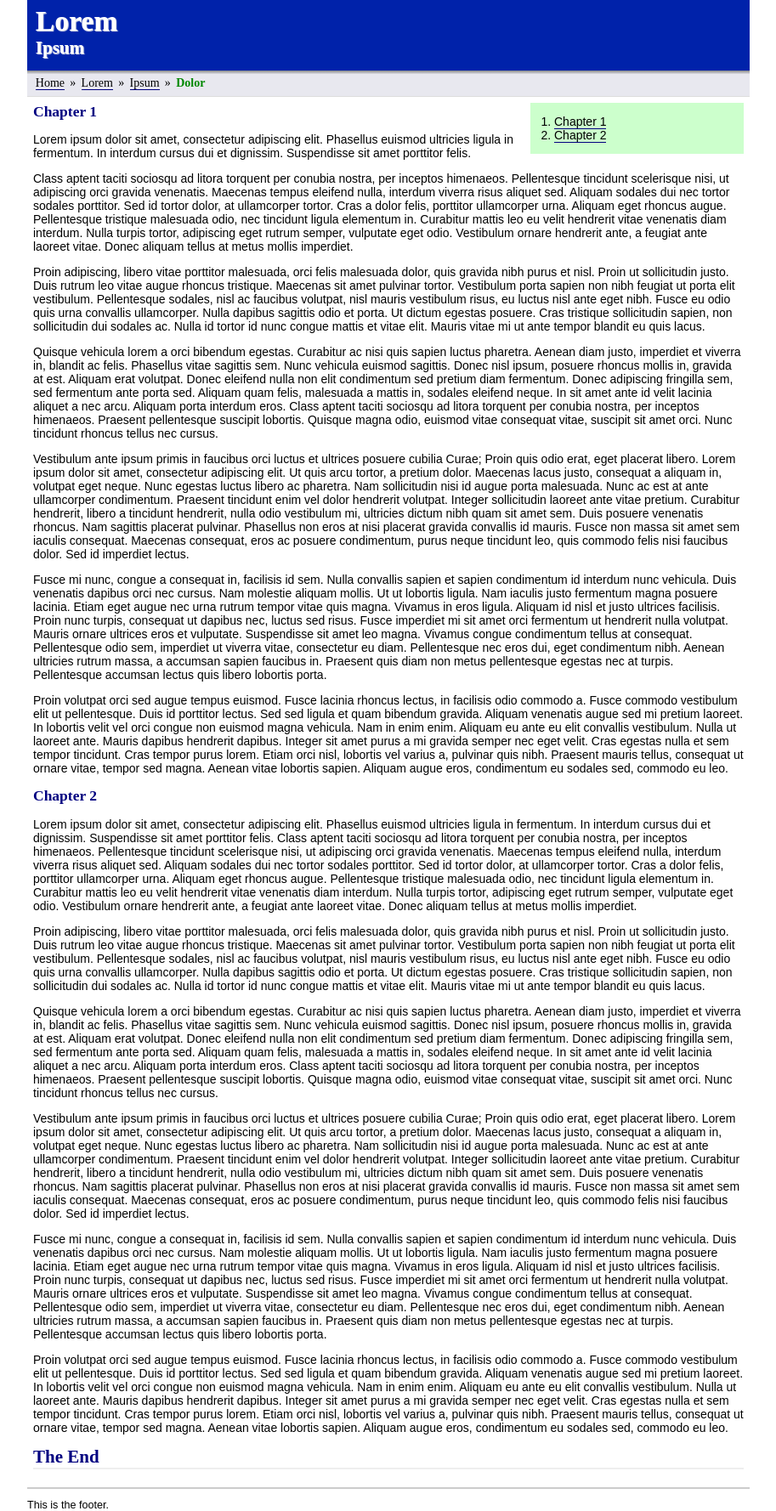
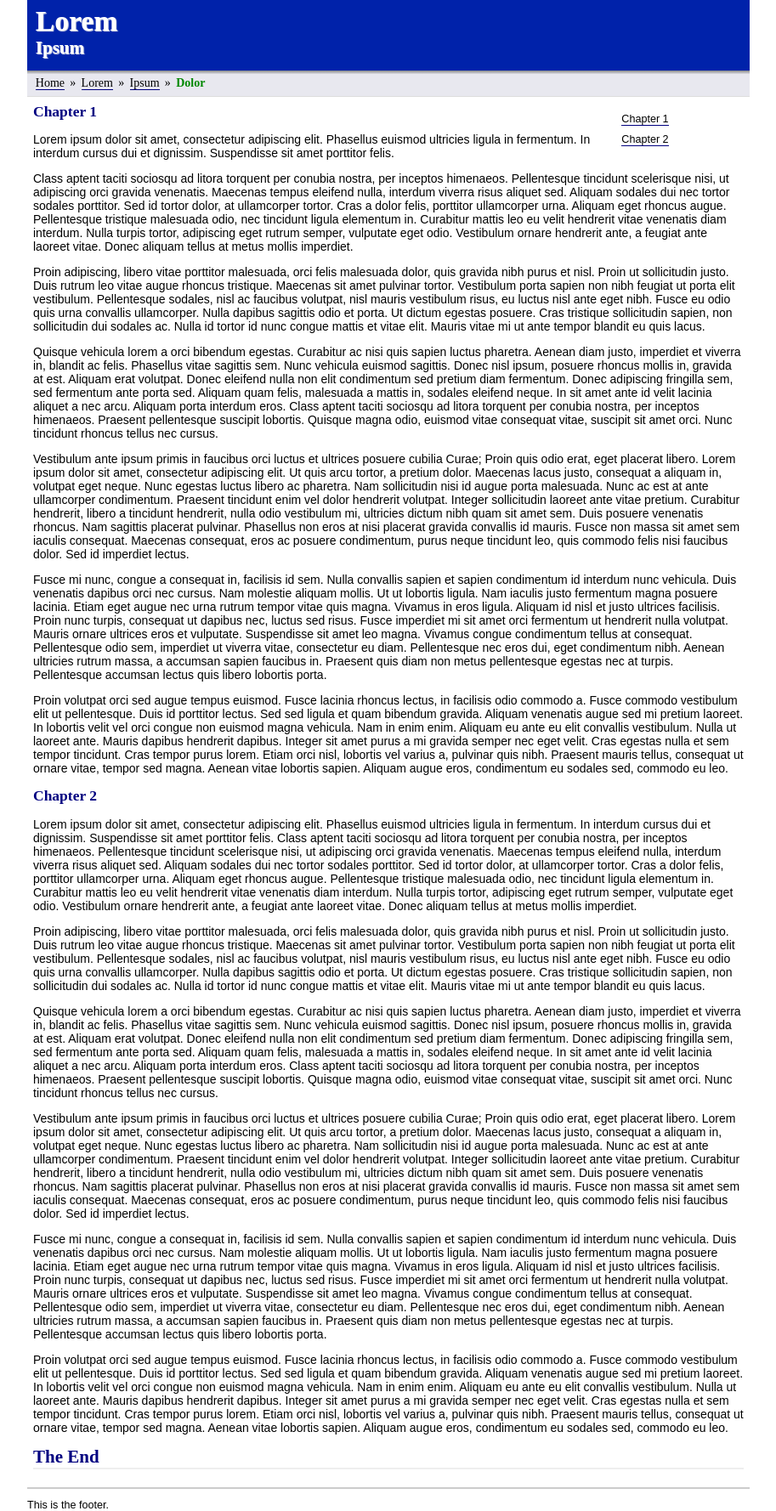
Before and after one commit to rhdunn/web-documents, a Jekyll site: the page examples/document-clean.html, which Jekyll copies as it is, in a window 1280 px wide. Shown: the whole page at 85% size, without its empty margins (183-1096 px from the left). Built offline with Jekyll 4.4.1, drawn with Linux system fonts in a browser that asks for light colours.

Commit message:
clean.css: rework the toc pane to fit in with the new look & feel

```diff
--- a/css/clean.css
+++ b/css/clean.css
@@ -67,7 +67,30 @@ body > nav > span, div.nav > span
 
 body > div.article
 {
+	margin: 0.5em;
+	padding: 0 0.5em;
+	float: left;
+	width: 660px;
+	border-right: 1px solid #eee;
+}
+
+ol.toc, .sidepane
+{
+	padding: 0 0.25em 0.5em 0.5em;
+	font-size: 0.9em;
+	background-color: white;
+}
+
+ol.toc li
+{
 	margin: 0.75em;
+	list-style: none;
+}
+
+ol.toc li:first-child
+{
+	margin-top: 0;
+	list-style: none;
 }
 
 body > div.footer, body > footer
--- a/css/minimalist.css
+++ b/css/minimalist.css
@@ -88,11 +88,10 @@ article.slide li
 	margin-bottom: 1em;
 }
 
-ol.toc
+ol.toc, .sidepane
 {
-	margin: 0 auto;
 	padding: 1em 1em 1em 2em;
-	width: 25%;
+	width: 150px;
 	background-color: #cfc;
 	float: right;
 }
```
